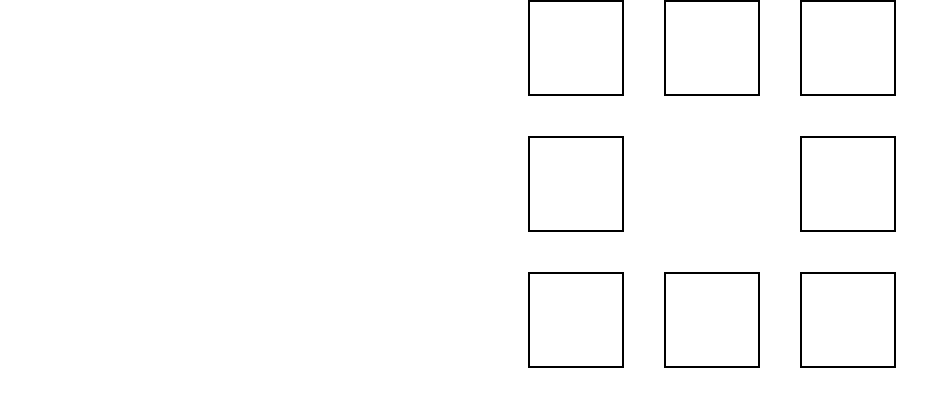
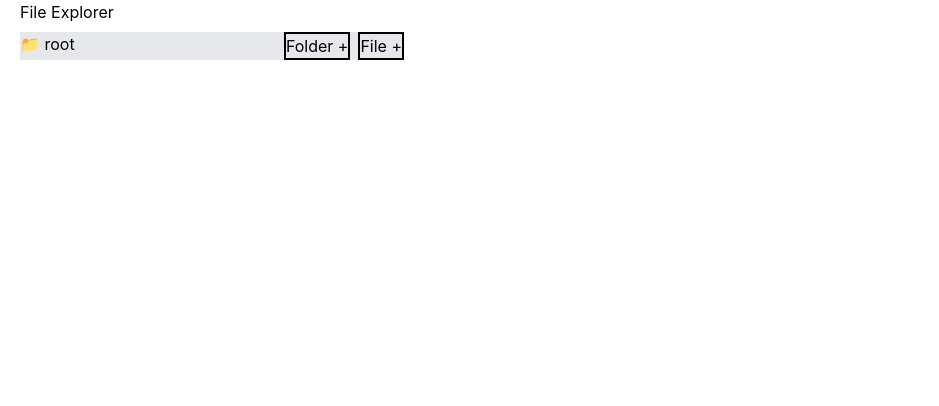
Before and after one commit to satish885815/reactjsbasic, a React (Create React App) app: page / in a window 1280 px wide. Shown: the top 406 px of the page, without its empty margins (0-939 px from the left). Built offline with nearby package versions, Linux system fonts and the light colour scheme.

Commit message:
feat:file explorar

```diff
--- a/src/App.css
+++ b/src/App.css
@@ -1,38 +1,4 @@
-.App {
-  text-align: center;
+body {
+  margin: 0;
+  padding: 0;
 }
-
-.App-logo {
-  height: 40vmin;
-  pointer-events: none;
-}
-
-@media (prefers-reduced-motion: no-preference) {
-  .App-logo {
-    animation: App-logo-spin infinite 20s linear;
-  }
-}
-
-.App-header {
-  background-color: #282c34;
-  min-height: 100vh;
-  display: flex;
-  flex-direction: column;
-  align-items: center;
-  justify-content: center;
-  font-size: calc(10px + 2vmin);
-  color: white;
-}
-
-.App-link {
-  color: #61dafb;
-}
-
-@keyframes App-logo-spin {
-  from {
-    transform: rotate(0deg);
-  }
-  to {
-    transform: rotate(360deg);
-  }
-}
--- a/src/App.js
+++ b/src/App.js
@@ -27,24 +27,29 @@ import MyComponent from "./components/MyComponet";
 import ImageSlider from "./components/ImageSlider/ImageSlider";
 import ProgressBar from "./components/ProgressBar/ProgressBar";
 import GridSelector from "./components/Grid/GridSelector";
+import Folder from "./components/fileExpoler/Folder";
+import explorer from "./components/fileExpoler/data";
 
 function App() {
-  const Box_Data = [
-    [1, 1, 1],
-    [1, 0, 0],
-    [1, 1, 1],
-  ];
+  // const Box_Data = [
+  //   [1, 1, 1],
+  //   [1, 0, 0],
+  //   [1, 1, 1],
+  // ];
 
-  const [value, setValue] = useState(0);
-  const [success, setSuccess] = useState(false);
+  // const [value, setValue] = useState(0);
+  // const [success, setSuccess] = useState(false);
 
-  useEffect(() => {
-    setInterval(() => {
-      setValue((preValue) => {
-        return preValue + 1;
-      });
-    }, 100);
-  }, []);
+  // useEffect(() => {
+  //   setInterval(() => {
+  //     setValue((preValue) => {
+  //       return preValue + 1;
+  //     });
+  //   }, 100);
+  // }, []);
+
+  const [explorerData, setExplorerData] = useState(explorer);
+
   return (
     <div className="App">
       {/* <Great />
@@ -84,7 +89,11 @@ function App() {
         />
         <span>{success ? "Completed" : "Loading..."}</span>
       </div> */}
-      <GridSelector />
+      {/* <GridSelector /> */}
+      <div class="w-96 ml-5">
+        <h3 class="text-left">File Explorer</h3>
+        <Folder explorer={explorerData} />
+      </div>
     </div>
   );
 }
--- /dev/null
+++ b/src/components/fileExpoler/Folder.jsx
@@ -0,0 +1,68 @@
+import React, { useState } from "react";
+
+function Folder({ explorer }) {
+  const [expand, setExpand] = useState(false);
+
+  const [showInput, setShowInput] = useState({
+    isVisible: false,
+    isFolder: false,
+  });
+
+  const handleAddNewFolder = (e, isFolder) => {
+    e.stopPropagation();
+    setShowInput({
+      isVisible: true,
+      isFolder,
+    });
+  };
+
+  return (
+    <>
+      {explorer.isFolder ? (
+        <div>
+          <div
+            onClick={() => setExpand(true)}
+            class="bg-gray-200 mt-2 flex justify-between"
+          >
+            <div>
+              <span>📁 {explorer.name}</span>
+            </div>
+            <div>
+              <button
+                class="border-2 border-black mr-2"
+                onClick={(e) => handleAddNewFolder(e, true)}
+              >
+                Folder +
+              </button>
+              <button
+                class="border-2 border-black "
+                onClick={(e) => handleAddNewFolder(e, false)}
+              >
+                File +
+              </button>
+            </div>
+          </div>
+
+          <div
+            style={{ display: expand ? "flex" : "none" }}
+            class="pl-6 flex-col"
+          >
+            {showInput.isVisible && (
+              <div>
+                <span>{showInput.isFolder ? "📁" : "📄"}</span>
+                <input />
+              </div>
+            )}
+            {explorer.items.map((ele) => {
+              return <Folder explorer={ele} />;
+            })}
+          </div>
+        </div>
+      ) : (
+        <span>📄 {explorer.name}</span>
+      )}
+    </>
+  );
+}
+
+export default Folder;
--- /dev/null
+++ b/src/components/fileExpoler/data.js
@@ -0,0 +1,72 @@
+const explorer = {
+  id: "1",
+  name: "root",
+  isFolder: true,
+  items: [
+    {
+      id: "2",
+      name: "public",
+      isFolder: true,
+      items: [
+        {
+          id: "3",
+          name: "public nested 1",
+          isFolder: true,
+          items: [
+            {
+              id: "4",
+              name: "index.html",
+              isFolder: false,
+              items: [],
+            },
+            {
+              id: "5",
+              name: "hello.html",
+              isFolder: false,
+              items: [],
+            },
+          ],
+        },
+        {
+          id: "6",
+          name: "public_nested_file",
+          isFolder: false,
+          items: [],
+        },
+      ],
+    },
+    {
+      id: "7",
+      name: "src",
+      isFolder: true,
+      items: [
+        {
+          id: "8",
+          name: "App.js",
+          isFolder: false,
+          items: [],
+        },
+        {
+          id: "9",
+          name: "Index.js",
+          isFolder: false,
+          items: [],
+        },
+        {
+          id: "10",
+          name: "styles.css",
+          isFolder: false,
+          items: [],
+        },
+      ],
+    },
+    {
+      id: "11",
+      name: "package.json",
+      isFolder: false,
+      items: [],
+    },
+  ],
+};
+
+export default explorer;
```
